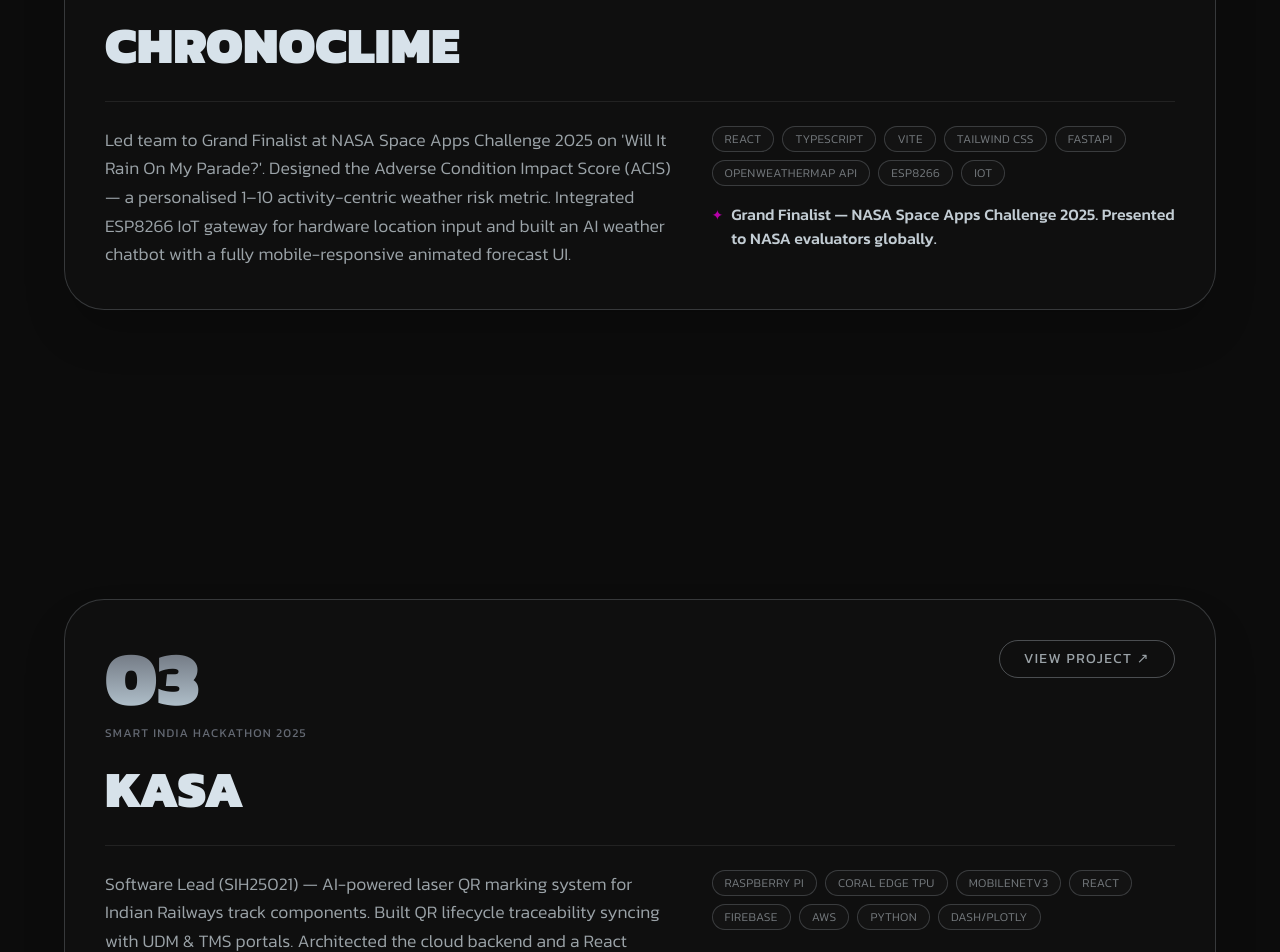
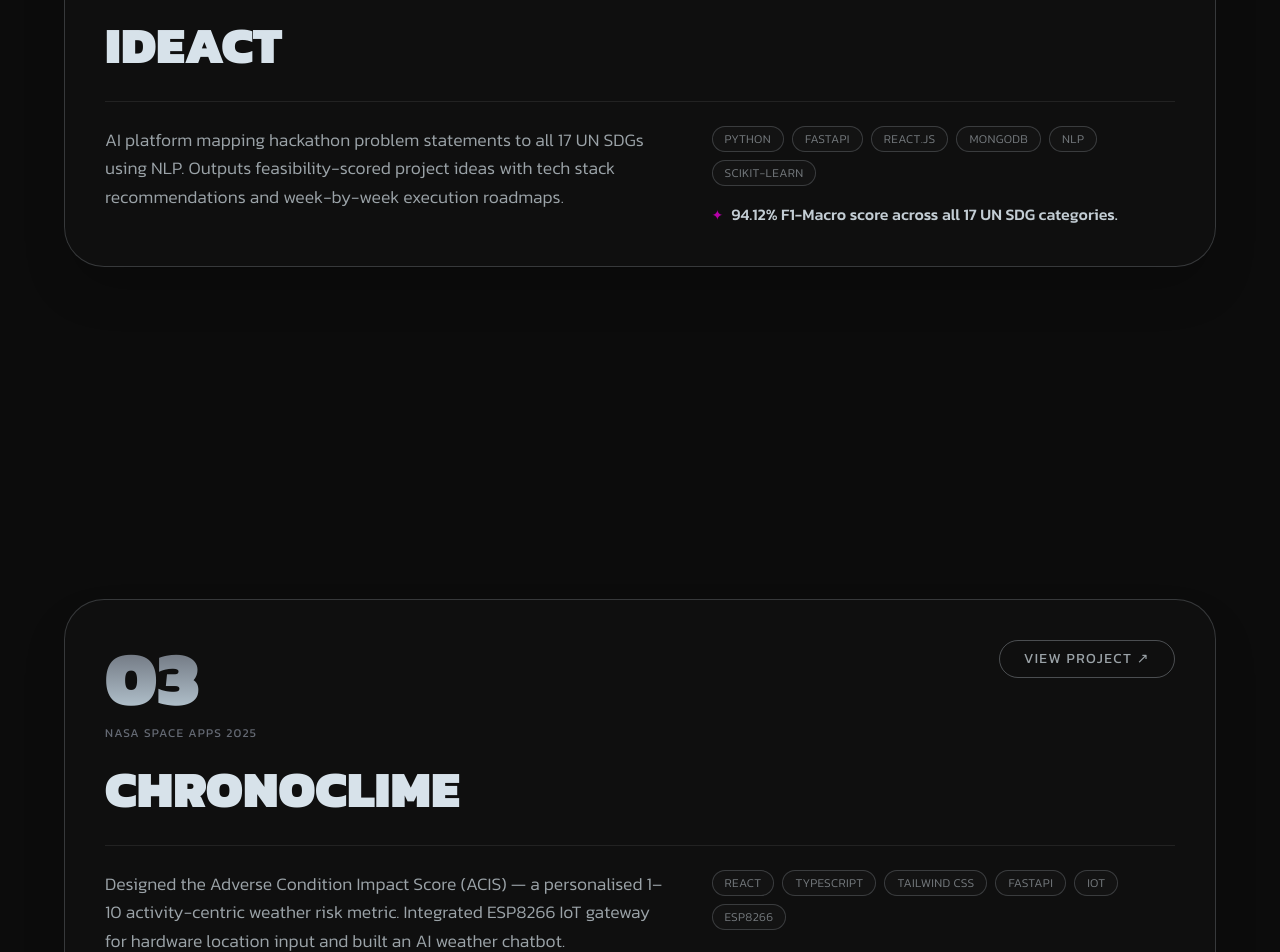
Before and after one commit to Ankitnotnani/portfolio, a React app: page / in a window 1280 px wide. Shown: the part 6000-6952 px from the top of the page. Built offline with nearby package versions, Linux system fonts and the light colour scheme; the HTML template or start-up script is replaced by a standard one.

Commit message:
Update projects list

```diff
--- a/src/App.tsx
+++ b/src/App.tsx
@@ -307,11 +307,12 @@ const ExpertiseSection = () => {
 
 const ProjectsSection = () => {
   const projects = [
-    { num: "01", cat: "Computer Vision", title: "BananaSense AI", desc: "Multi-class banana ripeness classifier built with MobileNetV2 transfer learning on a custom image dataset covering multiple ripeness stages. Served via FastAPI REST API with a React.js frontend featuring drag-and-drop upload, real-time prediction output, and a per-class confidence score analytics dashboard.", tags: ["Python", "MobileNetV2", "Transfer Learning", "FastAPI", "React.js", "OpenCV", "REST API"], achieve: "End-to-end pipeline from dataset curation to deployed inference — multi-class classification validated across diverse real-world conditions.", link: "https://github.com/ankitnotnani" },
-    { num: "02", cat: "NASA Space Apps Challenge 2025", title: "ChronoClime", desc: "Led team to Grand Finalist at NASA Space Apps Challenge 2025 on 'Will It Rain On My Parade?'. Designed the Adverse Condition Impact Score (ACIS) — a personalised 1–10 activity-centric weather risk metric. Integrated ESP8266 IoT gateway for hardware location input and built an AI weather chatbot with a fully mobile-responsive animated forecast UI.", tags: ["React", "TypeScript", "Vite", "Tailwind CSS", "FastAPI", "OpenWeatherMap API", "ESP8266", "IoT"], achieve: "Grand Finalist — NASA Space Apps Challenge 2025. Presented to NASA evaluators globally.", link: "https://github.com/ankitnotnani" },
-    { num: "03", cat: "Smart India Hackathon 2025", title: "KASA", desc: "Software Lead (SIH25021) — AI-powered laser QR marking system for Indian Railways track components. Built QR lifecycle traceability syncing with UDM & TMS portals. Architected the cloud backend and a React analytics dashboard with failure-rate visualisations for field engineers.", tags: ["Raspberry Pi", "Coral Edge TPU", "MobileNetV3", "React", "Firebase", "AWS", "Python", "Dash/Plotly"], achieve: "Grand Finalist — Smart India Hackathon 2025. National-level selection.", link: "https://github.com/ankitnotnani" },
-    { num: "04", cat: "NLP · Full-Stack", title: "IDEACT", desc: "AI platform mapping hackathon problem statements to all 17 UN SDGs using NLP. 3-layer architecture: React.js frontend → FastAPI backend → MongoDB. Outputs feasibility-scored project ideas with tech stack recommendations and week-by-week execution roadmaps.", tags: ["Python", "FastAPI", "React.js", "MongoDB", "NLP", "Scikit-learn", "REST APIs"], achieve: "94.12% F1-Macro score across all 17 UN SDG categories — distinguishing it from generic chatbots.", link: "https://github.com/ankitnotnani" },
-    { num: "05", cat: "Distributed Systems", title: "ExamHub", desc: "Distributed online exam system with 5 Spring Boot microservices — Auth, Exam, Result, API Gateway, and Eureka Service Registry. JWT-based authentication with role-based access control for isolated concurrent exam sessions across multiple roles.", tags: ["Spring Boot", "Spring Cloud", "Eureka", "JWT", "MySQL", "React", "REST APIs", "Docker"], achieve: "Production-grade microservices architecture — concurrent multi-role session isolation with full auth pipeline.", link: "https://github.com/ankitnotnani" }
+    { num: "01", cat: "Computer Vision", title: "BananaSense AI", desc: "Multi-class banana ripeness classifier built with MobileNetV2 transfer learning on a custom image dataset covering multiple ripeness stages. Served via FastAPI REST API with a React.js frontend featuring drag-and-drop upload, real-time prediction output, and a per-class confidence score analytics dashboard.", tags: ["Python", "MobileNetV2", "Transfer Learning", "FastAPI", "React.js", "OpenCV", "REST API"], achieve: "End-to-end pipeline from dataset curation to deployed inference.", link: "https://github.com/Ankitnotnani/banana-sense-ai" },
+    { num: "02", cat: "NLP · Full-Stack", title: "IDEACT", desc: "AI platform mapping hackathon problem statements to all 17 UN SDGs using NLP. Outputs feasibility-scored project ideas with tech stack recommendations and week-by-week execution roadmaps.", tags: ["Python", "FastAPI", "React.js", "MongoDB", "NLP", "Scikit-learn"], achieve: "94.12% F1-Macro score across all 17 UN SDG categories.", link: "https://github.com/Ankitnotnani/IDEACT" },
+    { num: "03", cat: "NASA Space Apps 2025", title: "ChronoClime", desc: "Designed the Adverse Condition Impact Score (ACIS) — a personalised 1–10 activity-centric weather risk metric. Integrated ESP8266 IoT gateway for hardware location input and built an AI weather chatbot.", tags: ["React", "TypeScript", "Tailwind CSS", "FastAPI", "IoT", "ESP8266"], achieve: "Grand Finalist — NASA Space Apps Challenge 2025.", link: "https://github.com/Ankitnotnani/ChronoClime" },
+    { num: "04", cat: "Smart India Hackathon 2025", title: "KASA", desc: "AI-powered laser QR marking system for Indian Railways track components. Built QR lifecycle traceability syncing with UDM & TMS portals. Architected the cloud backend and a React analytics dashboard.", tags: ["Raspberry Pi", "Coral Edge TPU", "React", "Firebase", "AWS", "Python"], achieve: "Grand Finalist — Smart India Hackathon 2025.", link: "https://github.com/Ankitnotnani" },
+    { num: "05", cat: "IoT · Analytics", title: "Smart Machine Monitoring", desc: "Real-time industrial machine monitoring system leveraging predictive analytics to detect anomalies and forecast maintenance needs. Built to reduce hardware downtime in manufacturing workflows.", tags: ["Python", "IoT", "Data Analytics", "Machine Learning", "Time-Series"], achieve: "Enhanced operational efficiency through predictive maintenance.", link: "https://github.com/Ankitnotnani/Smart-Industrial-Machine-Monitoring" },
+    { num: "06", cat: "Distributed Systems", title: "ExamHub", desc: "Distributed online exam system with 5 Spring Boot microservices — Auth, Exam, Result, API Gateway, and Eureka Service Registry. JWT-based authentication with role-based access control for isolated sessions.", tags: ["Spring Boot", "Eureka", "JWT", "MySQL", "React", "Docker"], achieve: "Production-grade microservices architecture.", link: "https://github.com/Ankitnotnani/Examhub" }
   ];
 
   return (
```
